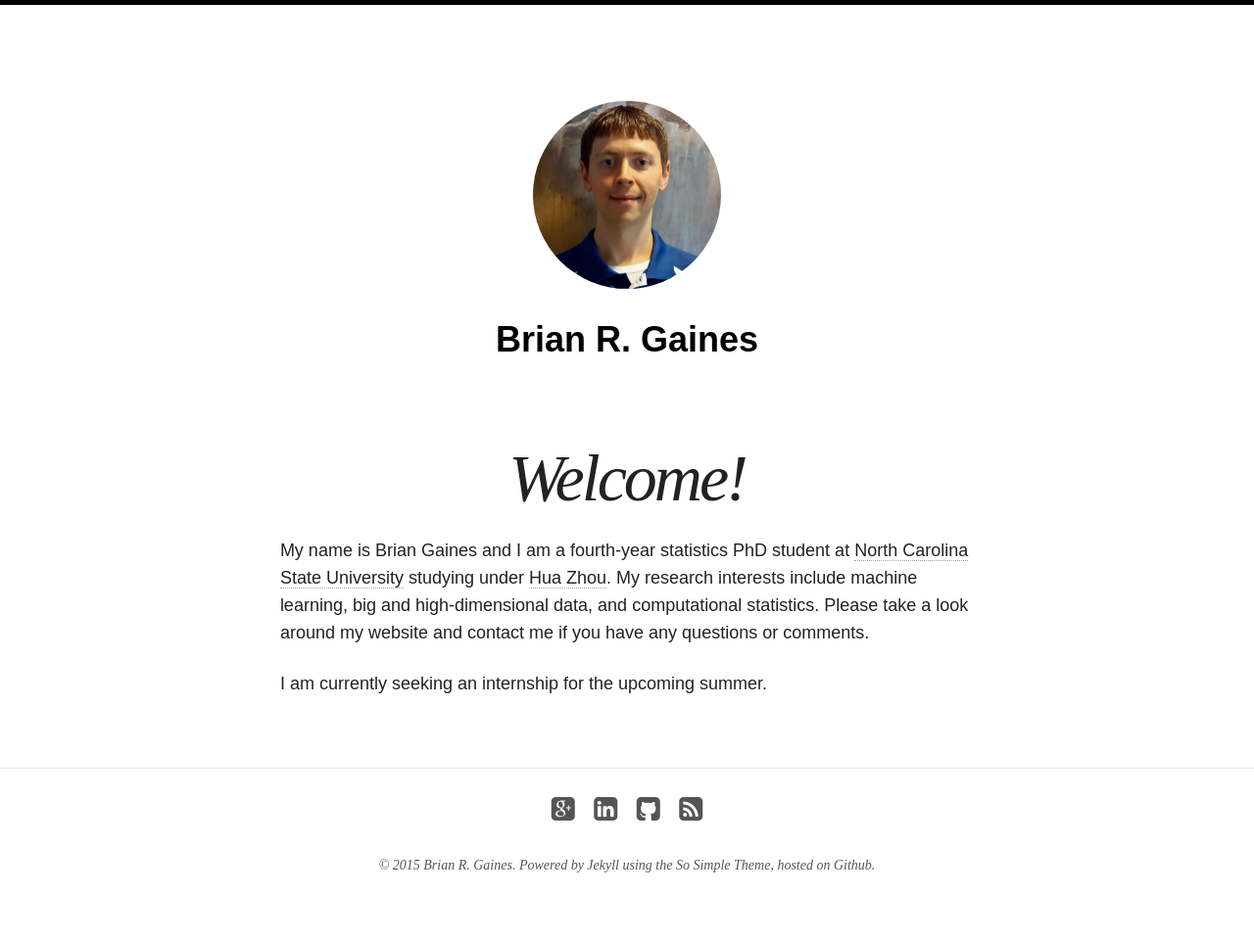
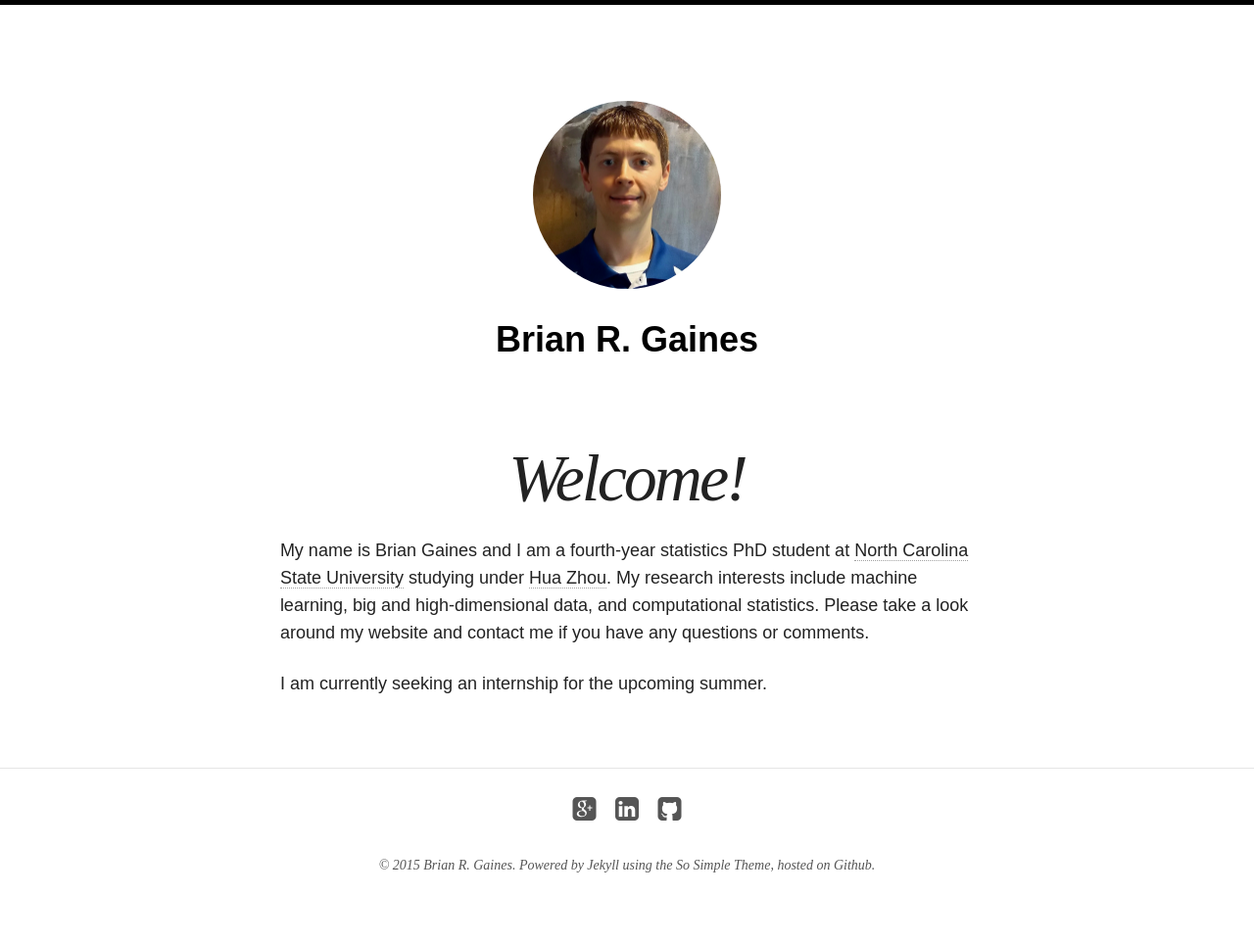
Before and after one commit to brgaines/brgaines.github.io, a Jekyll site: the page built from index.md, in a window 1280 px wide. Shown: the whole page at 98% size. Built offline with Jekyll 4.4.1, drawn with Linux system fonts in a browser that asks for light colours; nearby versions of some CDN libraries.

Commit message:
removed RSS feed in social icons

```diff
--- a/_includes/footer.html
+++ b/_includes/footer.html
@@ -11,7 +11,6 @@
 	{% if site.owner.flickr %}<a href="http://www.flickr.com/photos/{{ site.owner.flickr }}" title="{{ site.owner.name}} on Flickr" target="_blank"><i class="fa fa-flickr fa-2x"></i></a>{% endif %}
 	{% if site.owner.github %}<a href="http://github.com/{{ site.owner.github }}" title="{{ site.owner.name}} on Github" target="_blank"><i class="fa fa-github-square fa-2x"></i></a>{% endif %}
 	{% if site.owner.tumblr %}<a href="http://{{ site.owner.tumblr }}.tumblr.com" title="{{ site.owner.name}} on Tumblr" target="_blank"><i class="fa fa-tumblr-square fa-2x"></i></a>{% endif %}
-  <a href="{{ site.url }}/feed.xml" title="Atom/RSS feed"><i class="fa fa-rss-square fa-2x"></i></a>
 </div><!-- /.social-icons -->
 
 <span>&copy; {{ site.time | date: '%Y' }} {{ site.owner.name }}. Powered by <a href="http://jekyllrb.com" rel="nofollow">Jekyll</a> using the <a href="http://mademistakes.com/so-simple/" rel="nofollow">So Simple Theme</a>, hosted on <a href="http://github.com" rel="nofollow">Github</a>.</span>
```
